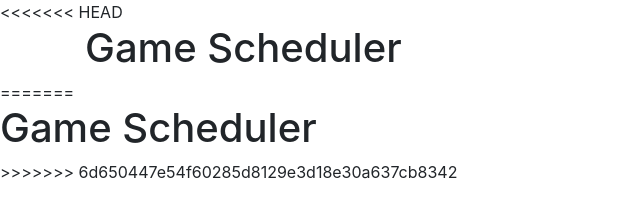
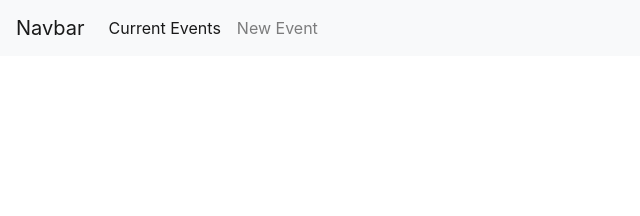
Before and after one commit to tahoeanime/DPS-game-scheduler, a plain HTML site: page index.html in a window 1280 px wide. Shown: the whole page, without its empty margins (0-640 px from the left). Drawn offline with nearby package versions, Linux system fonts and the light colour scheme.

Commit message:
navbar added

```diff
--- a/index.html
+++ b/index.html
@@ -11,16 +11,21 @@
     <title>Game Scheduler</title>
   </head>
   <body>
-<<<<<<< HEAD
+    <nav class="navbar navbar-expand-lg navbar-light bg-light">
+      <a class="navbar-brand" href="#">Navbar</a>
+      <button class="navbar-toggler" type="button" data-toggle="collapse" data-target="#navbarNavAltMarkup" aria-controls="navbarNavAltMarkup" aria-expanded="false" aria-label="Toggle navigation">
+        <span class="navbar-toggler-icon"></span>
+      </button>
+      <div class="collapse navbar-collapse" id="navbarNavAltMarkup">
+        <div class="navbar-nav">
+          <a class="nav-item nav-link active" href="#">Current Events <span class="sr-only">(current)</span></a>
+          <a class="nav-item nav-link" href="#">New Event</a>
+        </div>
+      </div>
+    </nav>
     <div class="container">
-      <h1>Game Scheduler</h1>
+
     </div>
-
-=======
-    <h1>Game Scheduler</h1>
-
->>>>>>> 6d650447e54f60285d8129e3d18e30a637cb8342
-
 
     <!-- Optional JavaScript -->
     <!-- jQuery first, then Popper.js, then Bootstrap JS -->
```
